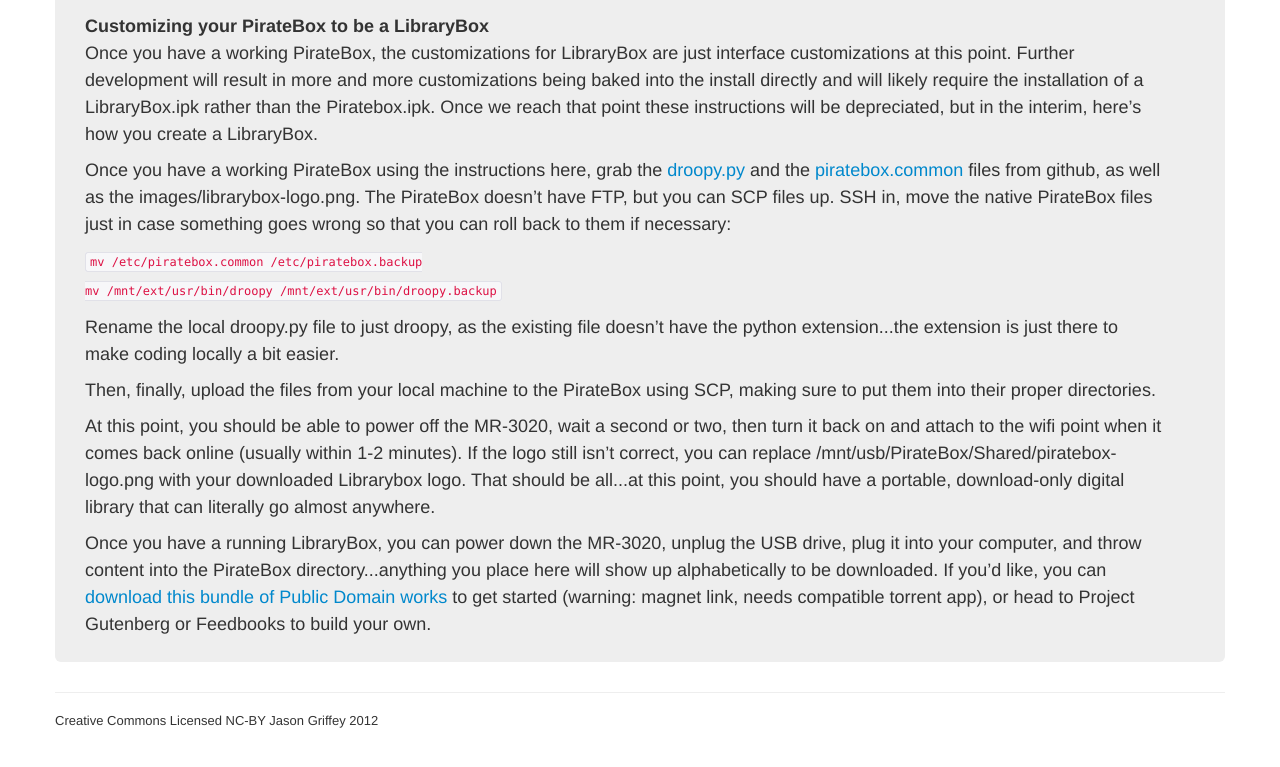
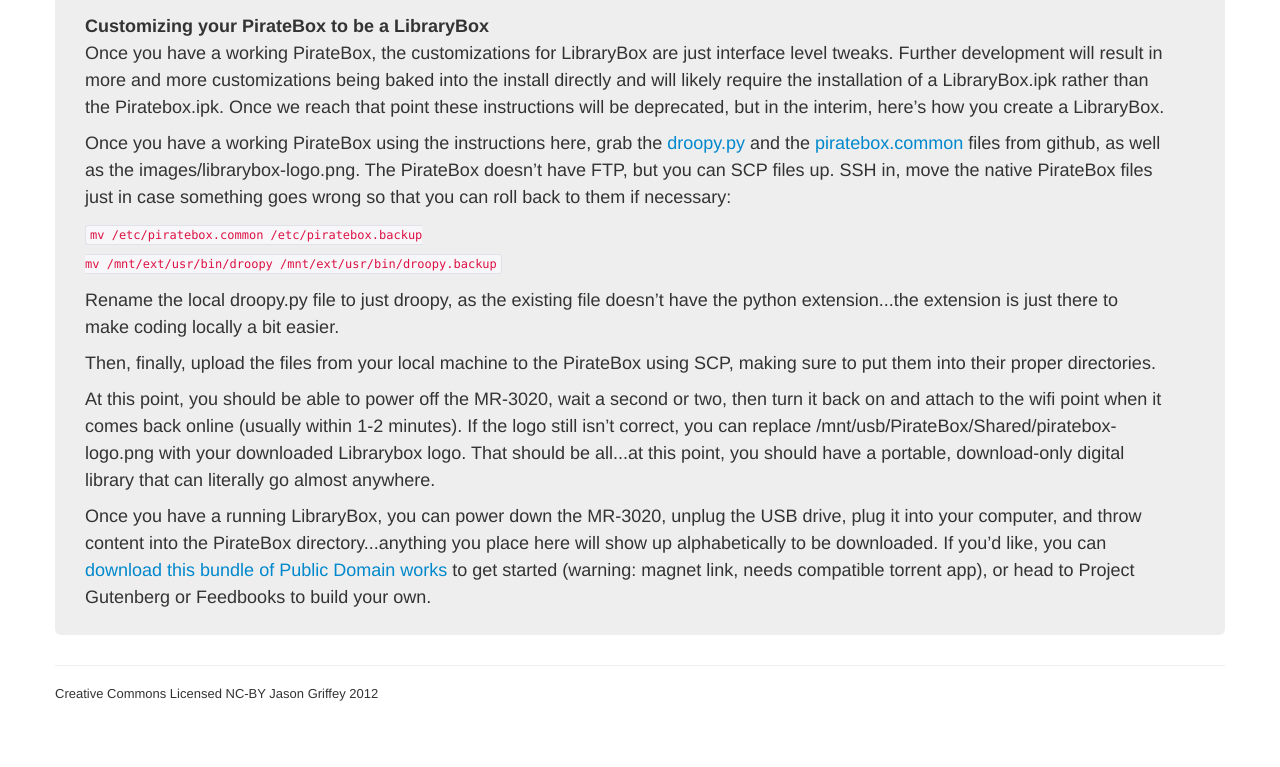
Before and after one commit to cr/mkPirateBox, a plain HTML site: page website/installation.html in a window 1280 px wide. Shown: the part 155-922 px from the top of the page. Drawn offline with nearby package versions, Linux system fonts and the light colour scheme.

```diff
--- a/website/installation.html
+++ b/website/installation.html
@@ -60,7 +60,7 @@
 <br />
 <h3>Customizing your PirateBox to be a LibraryBox</h3>
 
-<p>Once you have a working PirateBox, the customizations for LibraryBox are just interface customizations at this point. Further development will result in more and more customizations being baked into the install directly and will likely require the installation of a LibraryBox.ipk rather than the Piratebox.ipk. Once we reach that point these instructions will be depreciated, but in the interim, here’s how you create a LibraryBox.</p>
+<p>Once you have a working PirateBox, the customizations for LibraryBox are just interface level tweaks. Further development will result in more and more customizations being baked into the install directly and will likely require the installation of a LibraryBox.ipk rather than the Piratebox.ipk. Once we reach that point these instructions will be deprecated, but in the interim, here’s how you create a LibraryBox.</p>
 
 <p>Once you have a working PirateBox using the instructions here, grab the <a href="https://github.com/griffey/LibraryBox/blob/master/droopy.py">droopy.py</a> and the <a href="https://github.com/griffey/LibraryBox/blob/master/piratebox.common">piratebox.common</a> files from github, as well as the images/librarybox-logo.png.  The PirateBox doesn’t have FTP, but you can SCP files up. SSH in, move the native PirateBox files just in case something goes wrong so that you can roll back to them if necessary:</p>
 <p><code>
```
Also changed, not shown: website/images/ IMG_1171.jpg (deleted).
